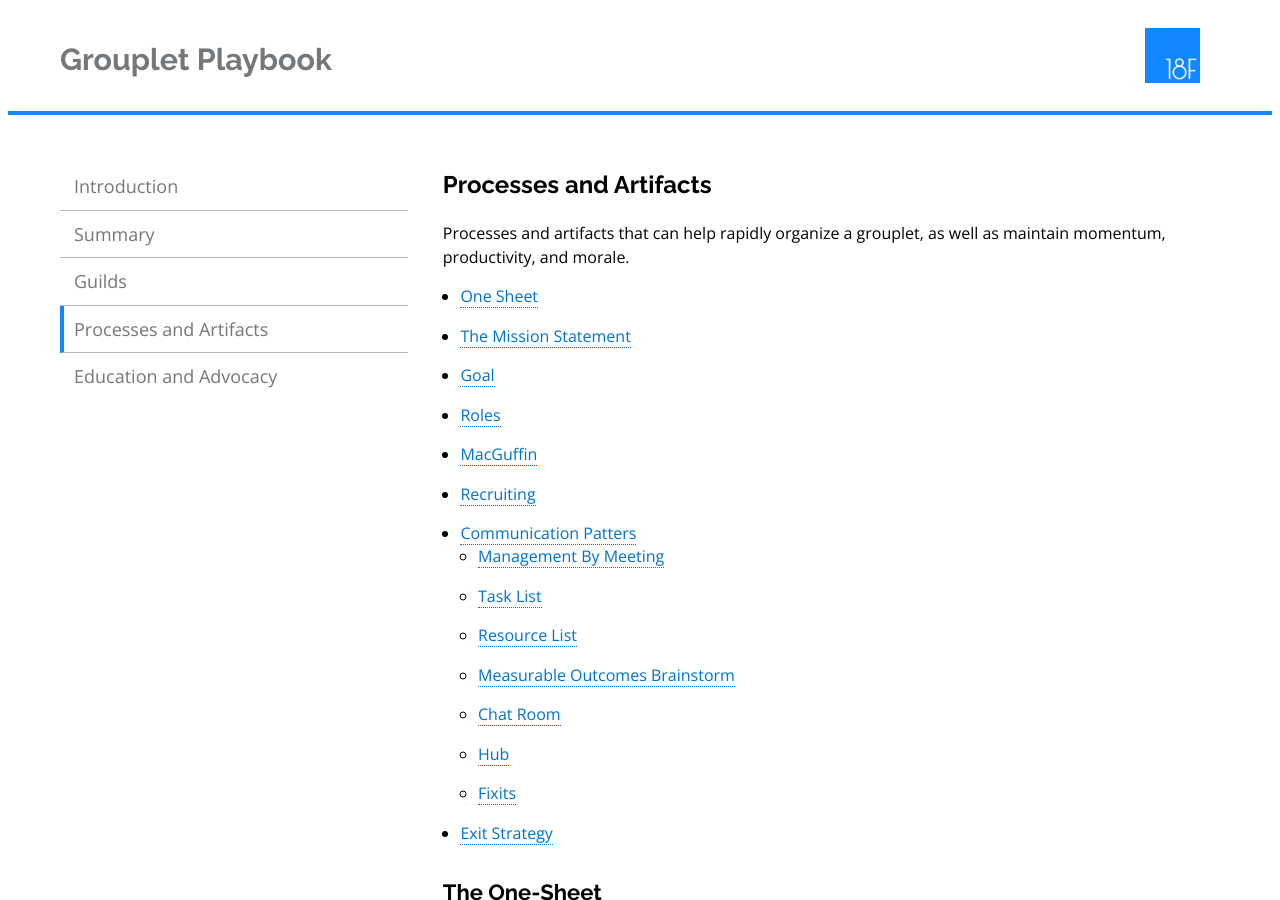
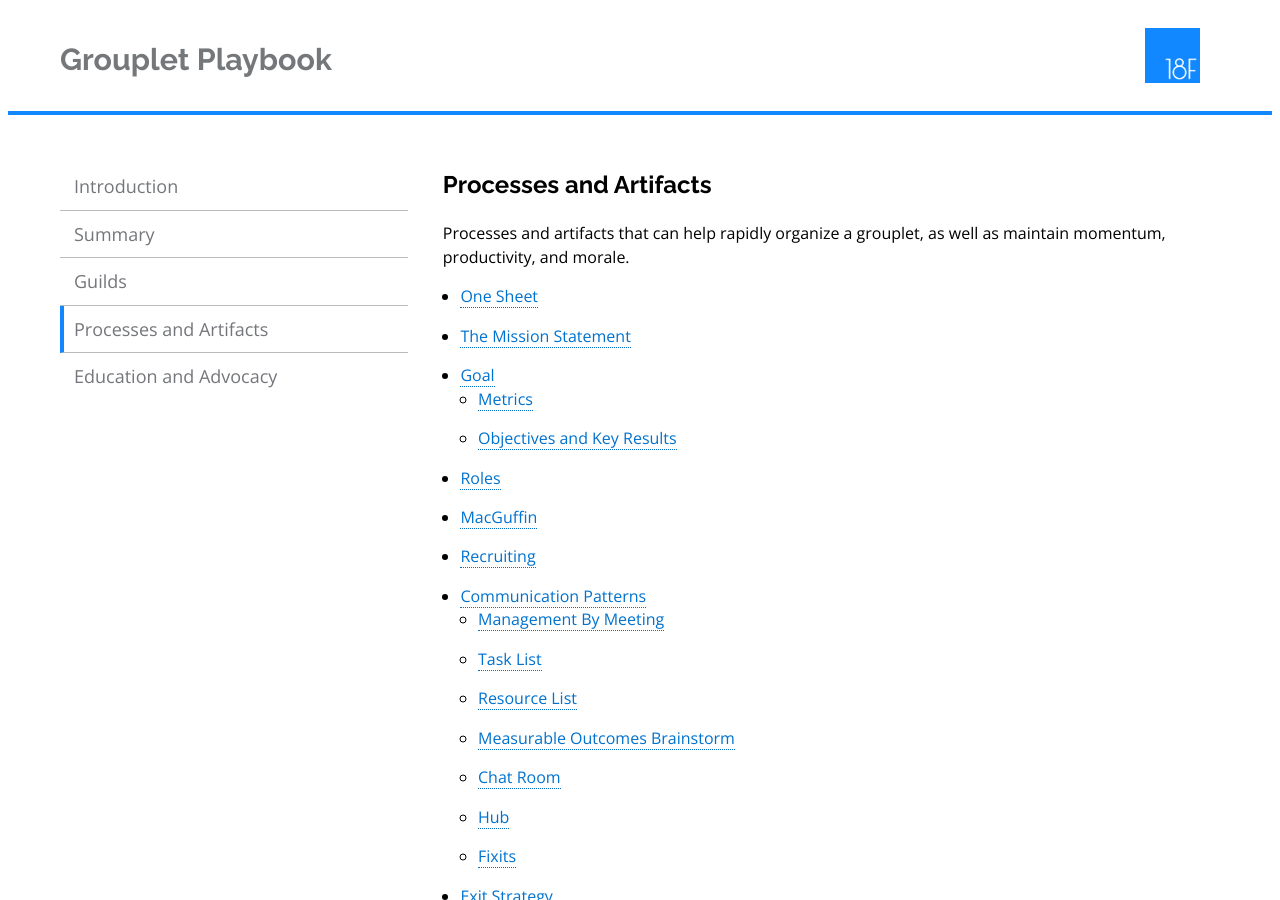
Before and after one commit to 18F/grouplet-playbook, a Jekyll site: the page built from pages/processes-and-artifacts.md, in a window 1280 px wide and 900 px high. Built offline with Jekyll 4.4.1, drawn with Linux system fonts in a browser that asks for light colours; nearby versions of some CDN libraries; Markdown is read by kramdown in place of the engine named in the settings.

Commit message:
fix typo, add items to index

```diff
--- a/pages/processes-and-artifacts.md
+++ b/pages/processes-and-artifacts.md
@@ -8,10 +8,12 @@ maintain momentum, productivity, and morale.
 - [One Sheet](#one-sheet)
 - [The Mission Statement](#mission)
 - [Goal](#goal)
+  - [Metrics](#metrics)
+  - [Objectives and Key Results](#okrs)
 - [Roles](#roles)
 - [MacGuffin](#macguffin)
 - [Recruiting](#recruiting)
-- [Communication Patters](#patterns)
+- [Communication Patterns](#patterns)
   - [Management By Meeting](#meetings)
   - [Task List](#tasklist)
   - [Resource List](#resourcelist)
```
